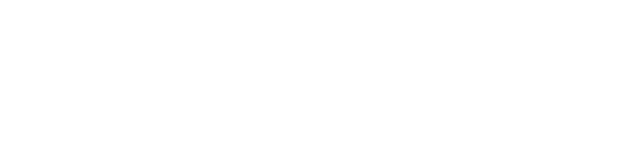
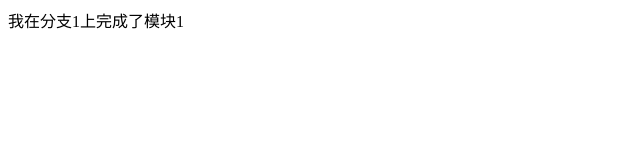
Before and after one commit to huopeful/test, a plain HTML site: page index.html in a window 1280 px wide. Shown: the whole page, without its empty margins (0-640 px from the left). Drawn offline with Linux system fonts and the light colour scheme.

Commit message:
在分支1上完成了模块1

```diff
--- a/index.html
+++ b/index.html
@@ -2,11 +2,11 @@
 <html lang="en">
 <head>
     <meta charset="UTF-8">
-    <meta name="viewport" content="width=device-width, initial-scale=1.0">
+    <meta name="viewport" content="width=我在分支1上完成了模块1, initial-scale=1.0">
     <meta http-equiv="X-UA-Compatible" content="ie=edge">
     <title>Document</title>
 </head>
 <body>
-
+    我在分支1上完成了模块1
 </body>
 </html>
```
